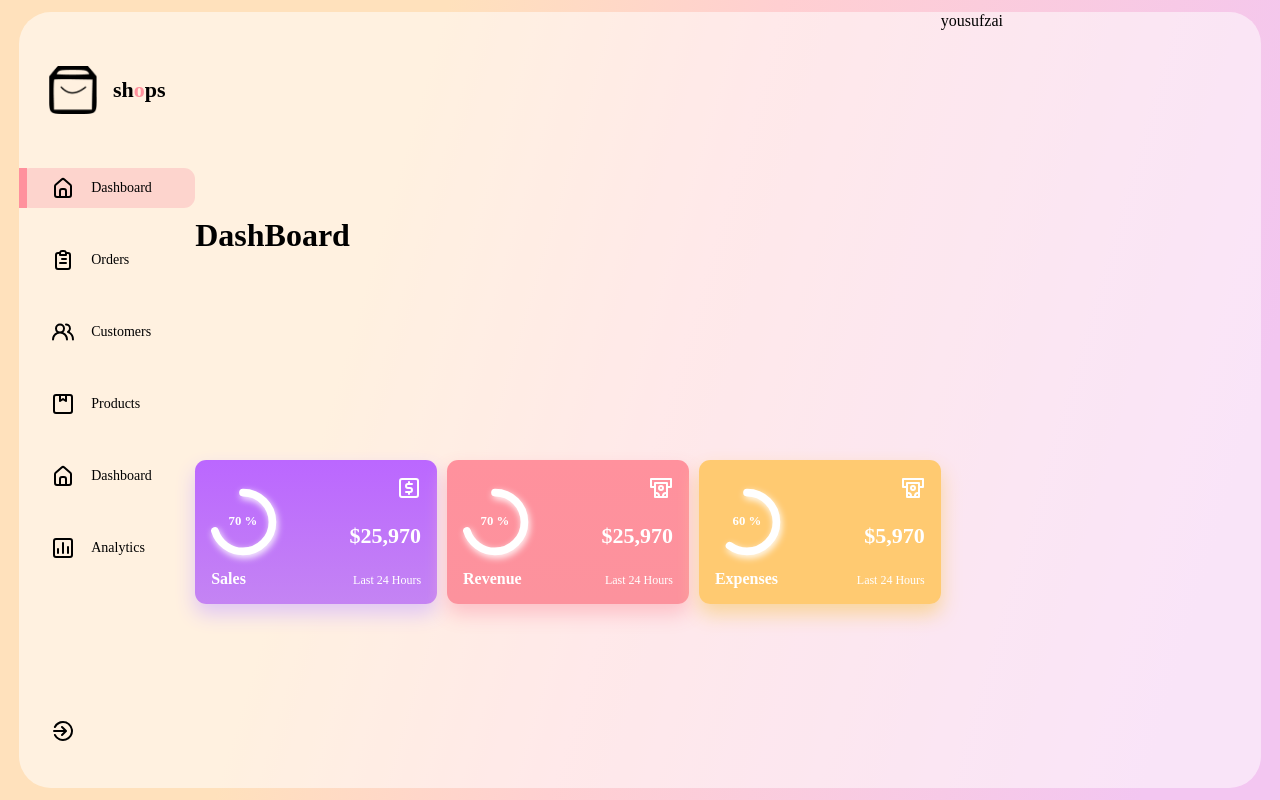
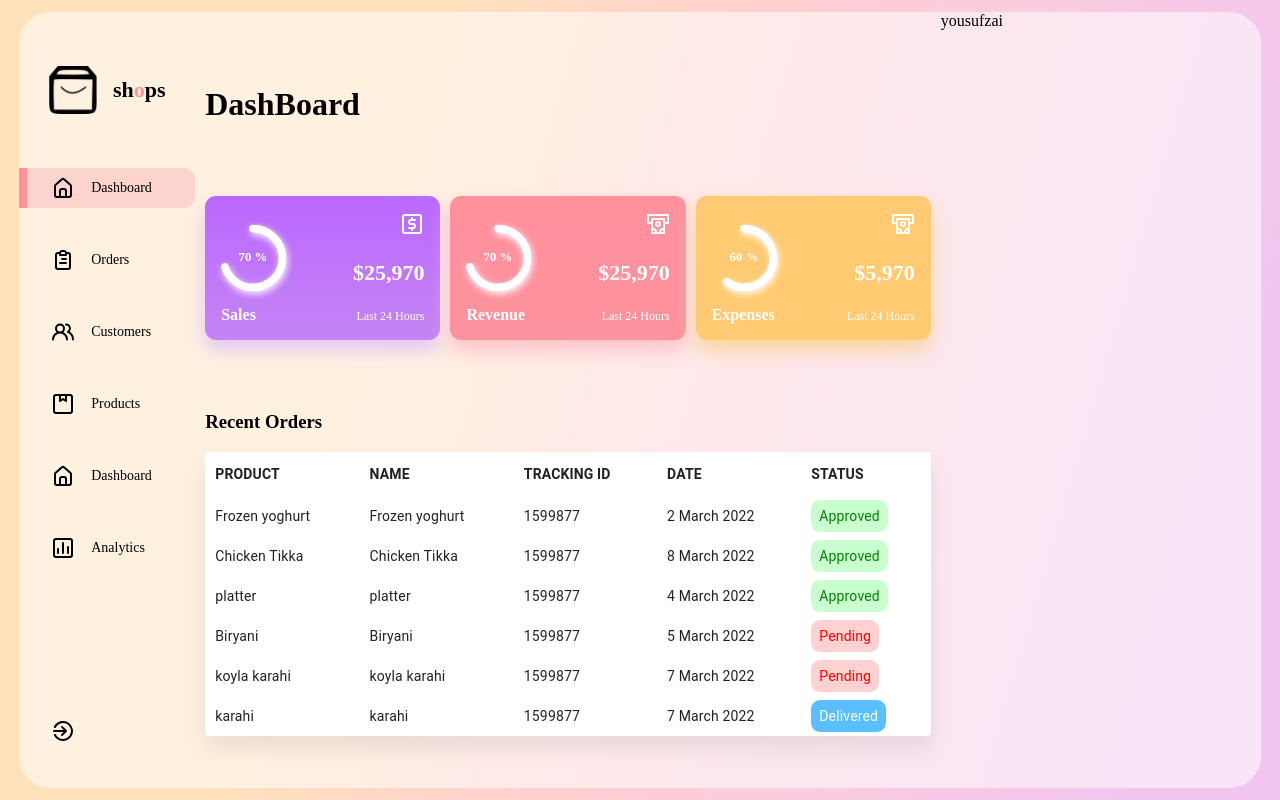
Before and after one commit to syousafzai861/Dashboard-Using-React-JS, a React (Create React App) app: page / in a window 1280 px wide. Built offline with nearby package versions, Linux system fonts and the light colour scheme.

Commit message:
Main Dashboard Completed

```diff
--- a/src/App.css
+++ b/src/App.css
@@ -33,4 +33,5 @@
   background-color: var(--glass);
   overflow: hidden;
   grid-template-columns: 11rem auto 20rem;
+  gap: 10px;
 }
--- a/src/components/MainDashboard/MainDash.jsx
+++ b/src/components/MainDashboard/MainDash.jsx
@@ -1,6 +1,7 @@
 import React from 'react'
 
 import Cards from '../Cards/Cards'
+import Table from '../Table/Table'
 
 import './MainDash.css'
 
@@ -9,6 +10,8 @@
       <div className="maindash">
         <h1>DashBoard</h1>
         <Cards/>
+
+        <Table/>
       </div>
     )
 }
--- /dev/null
+++ b/src/components/Table/Table.css
@@ -0,0 +1,19 @@
+.MuiTableRow-root>*{
+    padding: 10px !important;
+
+}
+
+.MuiTableRow-root.MuiTableRow-head>*{
+    font-weight: bold !important;
+}
+.Table td, th{
+    border: none !important;
+}
+
+.Table:first-child{
+    border-radius: 0.7rem !important;
+}
+.status{
+    padding: 8px;
+    border-radius: 9px;
+}
--- /dev/null
+++ b/src/components/Table/Table.jsx
@@ -0,0 +1,85 @@
+import * as React from 'react';
+import Table from '@mui/material/Table';
+import TableBody from '@mui/material/TableBody';
+import TableCell from '@mui/material/TableCell';
+import TableContainer from '@mui/material/TableContainer';
+import TableHead from '@mui/material/TableHead';
+import TableRow from '@mui/material/TableRow';
+import Paper from '@mui/material/Paper';
+import "./Table.css"
+// import { color } from '@mui/system';
+
+function createData(name, trackingId, date, status) {
+    return { name, trackingId, date, status };
+}
+
+const rows = [
+    createData('Frozen yoghurt', 1599877, "2 March 2022", "Approved"),
+    createData(' Chicken Tikka', 1599877, "8 March 2022", "Approved"),
+    createData('platter ', 1599877, "4 March 2022", "Approved"),
+    createData('Biryani', 1599877, "5 March 2022", "Pending"),
+    createData('koyla karahi', 1599877, "7 March 2022", "Pending"),
+    createData(' karahi', 1599877, "7 March 2022", "Delivered"),
+];
+
+const makeStyles = (status) => {
+    if (status === "Approved") {
+        return {
+            background: "rgb(145 254 159 /49%)",
+            color: "green"
+        }
+    }
+    else if (status === "Pending") {
+        return {
+            background: "#ffadad8f",
+            color: "red"
+        }
+    }
+    else {
+        return {
+            background: "#59bfff",
+            color: "white"
+        }
+    }
+}
+
+export default function BasicTable() {
+    return (
+        <div className="Table">
+            <h3>Recent Orders</h3>
+            <TableContainer component={Paper}
+                style={{ boxShadow: "0px 13px 20px 0px #80808029" }}
+            >
+                <Table sx={{ minWidth: 650 }} aria-label="simple table">
+                    <TableHead>
+                        <TableRow>
+                            <TableCell>PRODUCT</TableCell>
+                            <TableCell align="left">NAME</TableCell>
+                            <TableCell align="left">TRACKING ID</TableCell>
+                            <TableCell align="left">DATE</TableCell>
+                            <TableCell align="left">STATUS</TableCell>
+                        </TableRow>
+                    </TableHead>
+                    <TableBody>
+                        {rows.map((row) => (
+                            <TableRow
+                                key={row.name}
+                                sx={{ '&:last-child td, &:last-child th': { border: 0 } }}
+                            >
+                                <TableCell component="th" scope="row">
+                                    {row.name}
+                                </TableCell>
+                                <TableCell align="left">{row.name}</TableCell>
+                                <TableCell align="left">{row.trackingId}</TableCell>
+                                <TableCell align="left">{row.date}</TableCell>
+                                <TableCell align="left">
+                                    <span className='status' style={makeStyles(row.status)}>{row.status}</span>
+                                </TableCell>
+                            </TableRow>
+                        ))}
+                    </TableBody>
+                </Table>
+            </TableContainer>
+        </div>
+    );
+}
```
